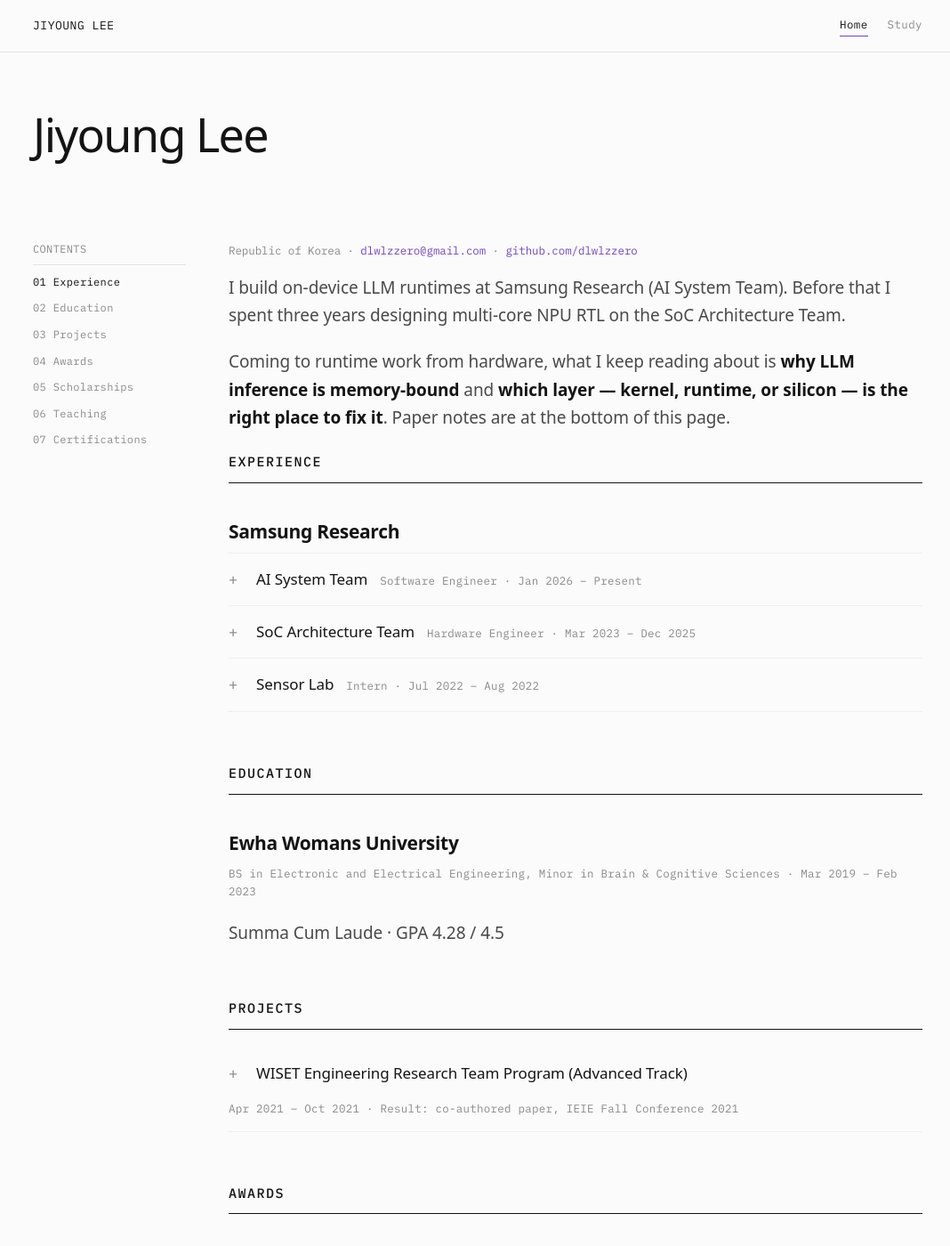
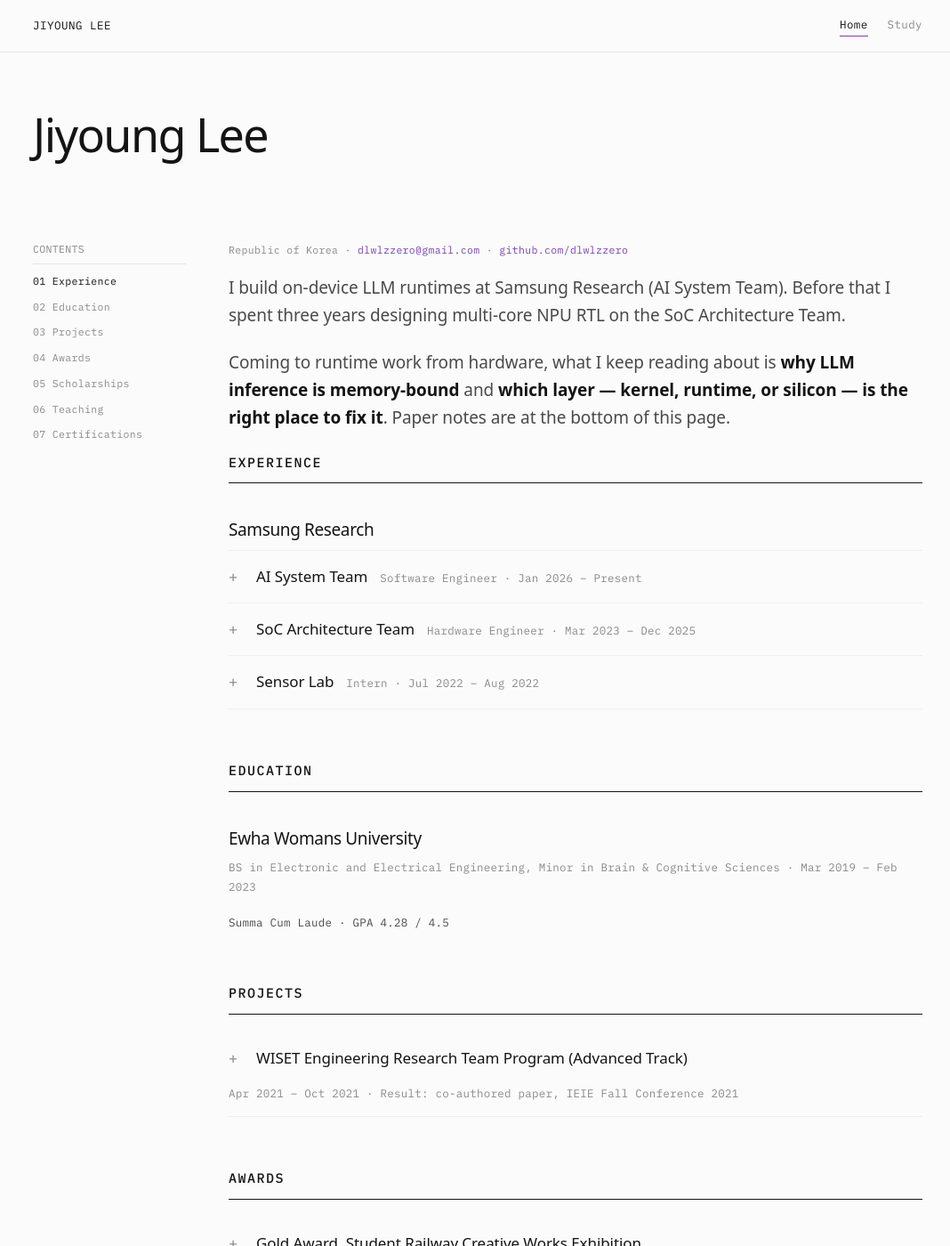
Before and after one commit to dlwlzzero/dlwlzzero.github.io, a Jekyll site: the page built from index.md, in a window 1280 px wide and 1400 px high. Shown: the whole window at 89% size, without its empty margins (103-1171 px from the left). Built offline with Jekyll 4.4.1, drawn with Linux system fonts in a browser that asks for light colours; some web fonts are replaced; some of the changed text lies outside the part shown.

Commit message:
Split study notes by type and unify home typography
Study:
- Group notes into Paper Reviews / Notes via a `type` front matter field
- Drop the [Review] title prefix now that the group heading carries it

Home tone pass:
- Make the 19px lead treatment opt-in, so in-section body copy stays 17px
- Move h3 to 19px/500 and collapse the mono scale to 11.5/12.5/15px
- Render credential facts and Scholarships/Certifications as mono role rows
- Move the h1 style into the stylesheet and drop the dead .home-intro rules
- Fix the role-row top hairline, which :first-of-type never matched

Co-Authored-By: Claude Opus 5 <noreply@anthropic.com>

```diff
--- a/_layouts/home.html
+++ b/_layouts/home.html
@@ -4,7 +4,7 @@ layout: default
 <div class="home">
   <div class="wrapper">
     <div class="home-intro">
-      <h1 style="font-size:52px;line-height:1.06;letter-spacing:-0.03em;font-weight:500;margin:0 0 20px">{{ site.title | escape }}</h1>
+      <h1>{{ site.title | escape }}</h1>
     </div>
   </div>
 
--- a/assets/main.scss
+++ b/assets/main.scss
@@ -46,7 +46,7 @@ a:hover { text-decoration:underline; text-underline-offset:3px; }
 }
 .site-header .wrapper { height:58px; display:flex; align-items:center; justify-content:space-between; }
 .site-title {
-  font-family:var(--mono); font-size:13px; letter-spacing:0.04em;
+  font-family:var(--mono); font-size:12.5px; letter-spacing:0.04em;
   text-transform:uppercase; color:var(--fg);
 }
 .site-nav { display:flex; gap:22px; font-family:var(--mono); font-size:12.5px; letter-spacing:0.03em; }
@@ -64,7 +64,7 @@ a:hover { text-decoration:underline; text-underline-offset:3px; }
 .page-content { flex:1; padding-bottom:40px; }
 
 /* ---------- typography ---------- */
-h1,h2,h3,h4 { font-weight:600; letter-spacing:-0.015em; }
+h1,h2,h4 { font-weight:600; letter-spacing:-0.015em; }
 p, ul, ol, pre, blockquote { margin:0 0 1.1em; }
 
 .post-title { font-size:34px; font-weight:500; line-height:1.22; letter-spacing:-0.028em; margin:0; max-width:30ch; }
@@ -81,7 +81,7 @@ p, ul, ol, pre, blockquote { margin:0 0 1.1em; }
   margin:56px 0 20px; padding-bottom:10px; border-bottom:1.5px solid var(--fg);
 }
 .post-content > h2:first-child, .home h2:first-child { margin-top:0; }
-.post-content h3, .home h3 { font-size:21px; margin:36px 0 6px; }
+.post-content h3, .home h3 { font-size:19px; font-weight:500; letter-spacing:-0.02em; margin:36px 0 6px; }
 .post-content h4, .home h4 { font-size:17px; margin:24px 0 6px; }
 
 /* the italic line under an h3 is a role/date subtitle */
@@ -142,21 +142,23 @@ pre > code { background:none; border:0; padding:0; font-size:inherit; }
 /* ---------- home: intro + sticky section index ---------- */
 .home { padding-top:64px; }
 .home-intro { max-width:640px; }
-.home-intro p { font-size:19px; line-height:1.65; }
-.home-intro > p:first-child {
-  font-family:var(--mono); font-size:12.5px; line-height:1.9; color:var(--fg-3);
+.home-intro h1 { font-size:52px; line-height:1.06; letter-spacing:-0.03em; font-weight:500; margin:0 0 20px; }
+/* opt-in lead treatment for the intro paragraphs above the first h2 in index.md */
+.home-main > p.lead { font-size:19px; line-height:1.65; }
+.home-main > p:first-child {
+  font-family:var(--mono); font-size:11.5px; line-height:1.9; letter-spacing:0.03em;
+  color:var(--fg-3); margin-bottom:1.4em;
 }
-/* the paragraphs above the first h2 in index.md are the intro block */
-.home-main > p { font-size:19px; line-height:1.65; }
-.home-main > p:first-child {
-  font-family:var(--mono); font-size:12.5px; line-height:1.9; color:var(--fg-3);
+/* credential facts read as metadata, not sans body */
+.home-main > p.fact {
+  font-family:var(--mono); font-size:12.5px; letter-spacing:0.02em; color:var(--fg-2);
 }
 .home-main > h2:first-of-type { margin-top:8px; }
 .home-body { display:grid; grid-template-columns:172px minmax(0,1fr); gap:48px; align-items:start; padding-top:72px; }
 .home-body > .home-main { min-width:0; }
 .cv-toc {
   position:sticky; top:90px; display:flex; flex-direction:column; gap:9px;
-  font-family:var(--mono); font-size:12px; letter-spacing:0.03em;
+  font-family:var(--mono); font-size:11.5px; letter-spacing:0.03em;
 }
 .cv-toc .cv-toc-label { color:var(--fg-3); padding-bottom:6px; border-bottom:1px solid var(--rule); }
 .cv-toc a { color:var(--fg-3); }
@@ -169,7 +171,7 @@ pre > code { background:none; border:0; padding:0; font-size:inherit; }
 .home details { border-bottom:1px solid var(--rule-2); padding:14px 0; }
 .home details:first-of-type { border-top:1px solid var(--rule-2); }
 .home .role-row { display:flex; align-items:baseline; gap:14px; flex-wrap:wrap; margin:0; padding:14px 0; border-bottom:1px solid var(--rule-2); }
-.home .role-row:first-of-type { border-top:1px solid var(--rule-2); }
+.home h2 + .role-row, .home h3 + .role-row { border-top:1px solid var(--rule-2); }
 .home summary { list-style:none; cursor:pointer; display:flex; align-items:baseline; gap:14px; flex-wrap:wrap; }
 .home summary::-webkit-details-marker { display:none; }
 .home summary::before { content:'+'; font-family:var(--mono); color:var(--fg-3); width:1em; }
@@ -187,6 +189,7 @@ pre > code { background:none; border:0; padding:0; font-size:inherit; }
 }
 .note-search:focus { outline:none; border-color:var(--accent); }
 .note-search-empty { font-family:var(--mono); font-size:12.5px; color:var(--fg-3); }
+.note-group + .note-group { margin-top:44px; }
 @media (max-width:860px) {
   .home-body { grid-template-columns:minmax(0,1fr); gap:0; }
   .cv-toc { display:none; }
--- a/index.md
+++ b/index.md
@@ -8,10 +8,12 @@ Republic of Korea · [dlwlzzero@gmail.com](mailto:dlwlzzero@gmail.com) · [githu
 
 I build on-device LLM runtimes at Samsung Research (AI System Team).
 Before that I spent three years designing multi-core NPU RTL on the SoC Architecture Team.
+{: .lead}
 
 Coming to runtime work from hardware, what I keep reading about is **why LLM inference is
 memory-bound** and **which layer — kernel, runtime, or silicon — is the right place to fix it**.
 Paper notes are at the bottom of this page.
+{: .lead}
 
 ## Experience
 
@@ -49,6 +51,7 @@ Designed and implemented RTL modules for a multi-core NPU processor.
 *BS in Electronic and Electrical Engineering, Minor in Brain & Cognitive Sciences · Mar 2019 – Feb 2023*
 
 Summa Cum Laude · GPA 4.28 / 4.5
+{: .fact}
 
 ## Projects
 
@@ -72,8 +75,8 @@ and encoder–decoder structure by running open-source ResNet segmentation netwo
 
 ## Scholarships
 
-- **Dean's List** — 2nd Semester 2022
-- **KT Creative Innovator Leader Scholarship** — 2nd Semester 2021
+<p class="role-row"><span class="role-title">Dean's List</span><span class="role-sub">2nd Semester 2022</span></p>
+<p class="role-row"><span class="role-title">KT Creative Innovator Leader Scholarship</span><span class="role-sub">2nd Semester 2021</span></p>
 
 ## Teaching
 
@@ -84,4 +87,4 @@ and encoder–decoder structure by running open-source ResNet segmentation netwo
 
 ## Certifications
 
-- OPIc (English) — Intermediate High · Aug 2025
+<p class="role-row"><span class="role-title">OPIc (English)</span><span class="role-sub">Intermediate High · Aug 2025</span></p>
```
Also changed, not shown: _study/2026-08-26-roofline-model.md (+2 -1 lines), study.md (+27 -13 lines).
